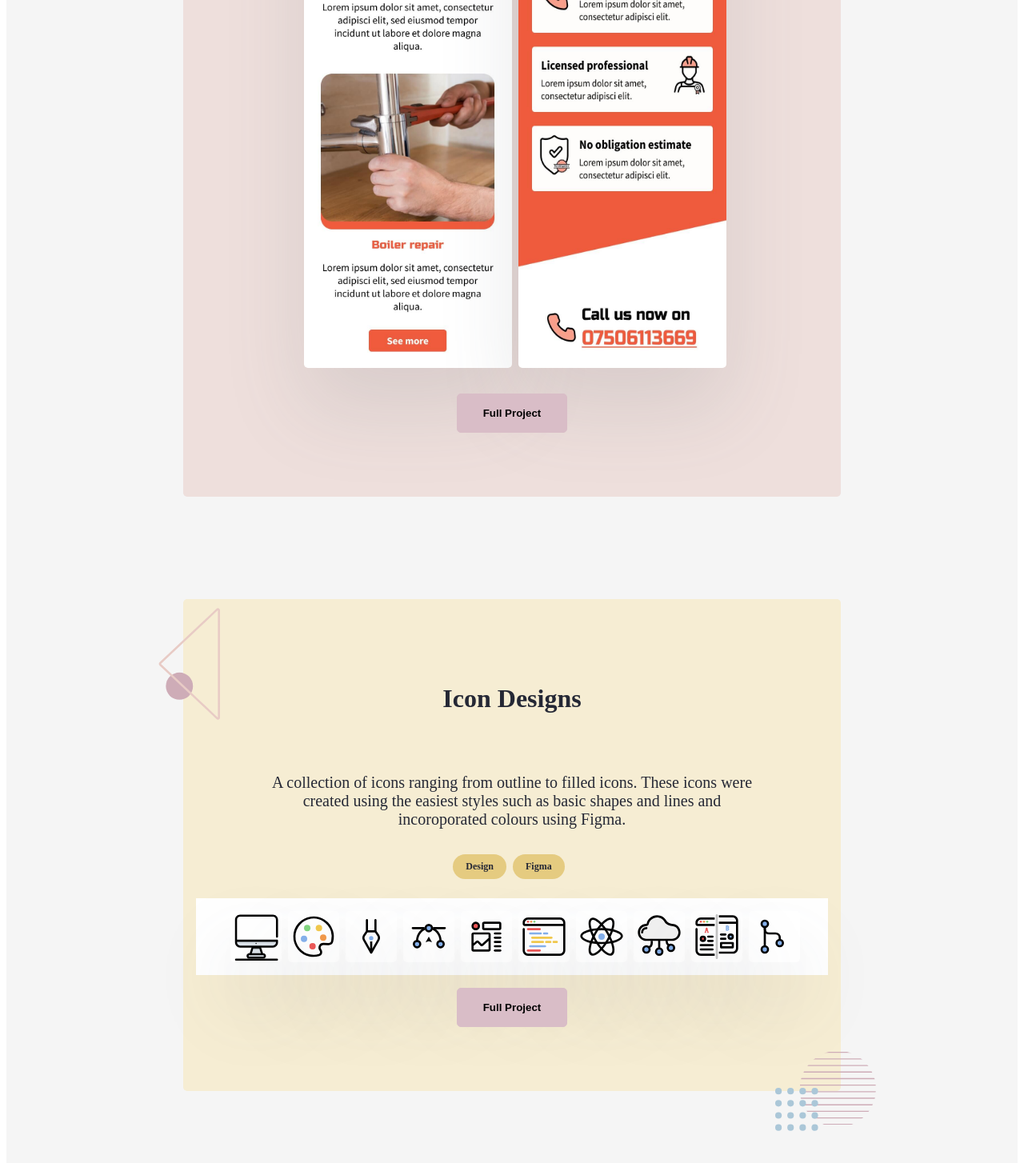
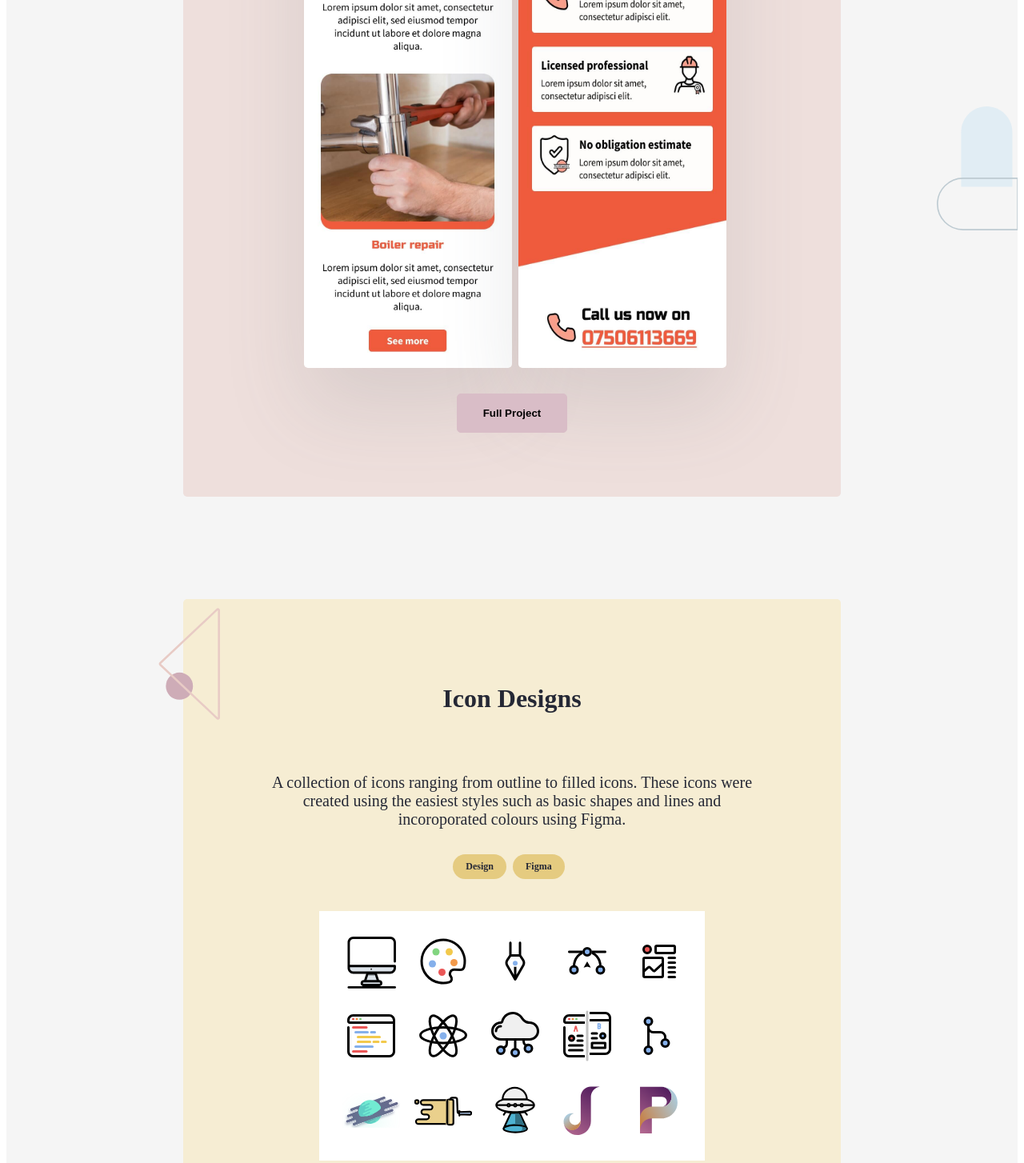
Before and after one commit to pomarj01/jills-portfolio, a Gatsby site: page /projects in a window 1280 px wide. Shown: the part 3560-5014 px from the top of the page at 80% size. Built offline with nearby package versions, Linux system fonts and the light colour scheme; Gatsby itself is replaced by a stand-in of ours.

Commit message:
Use the remaining images needed in the project section from the Images library

```diff
--- a/src/pages/projects/index.js
+++ b/src/pages/projects/index.js
@@ -78,6 +78,12 @@ const SquareDotsStyles = styled(Shapes)`
   width: 5%;
 `;
 
+const FilledOblongsStyles = styled(Shapes)`
+  right: 0;
+  bottom: 20%;
+  width: 8%;
+`;
+
 const TriangleCircleStyles = styled(Shapes)`
   left: 15%;
   top: 0%;
@@ -140,10 +146,7 @@ const Projects = ({ location }) => {
                 "Node.js",
               ]}
               tagsColor="#ADCCC9"
-              media={[
-                images("fb_landing"),
-                images("fb_register"),
-              ]}
+              media={[images("fb_landing"), images("fb_register")]}
               mediaSize="20rem"
               ctaContent="Full Project"
             />
@@ -159,15 +162,13 @@ const Projects = ({ location }) => {
               description="A simple and straight forward website for a plumbing and repair services company which only provides information, fetaures and contact details of the company. Only created designs for mobile view using Figma."
               tags={["Design", "Figma"]}
               tagsColor="#DDC1BB"
-              media={[
-                images("heattech"),
-                images("heattech_2"),
-              ]}
+              media={[images("heattech"), images("heattech_2")]}
               mediaSize="260px"
               ctaContent="Full Project"
             />
           </CardWrapper>
           <SquareDotsStyles src={shapes("square_dots")} />
+          <FilledOblongsStyles src={shapes("filled_oblongs")} />
         </Project>
 
         <Project>
@@ -190,11 +191,25 @@ const Projects = ({ location }) => {
                 icons("cloud"),
                 icons("ab_testing"),
                 icons("github"),
+                icons("planet"),
+                icons("paint_roller"),
+                icons("spaceship"),
+                icons("letterJ"),
+                icons("letterP"),
               ]}
               mediaSize="64px"
-              mediaStyles={{
+              mediaWrapperStyles={{
                 flexWrap: "wrap",
+                margin: "1rem 0",
+                maxWidth: "450px",
+                height: "280px",
+                justifyContent: "space-around",
+                alignContent: "space-around",
+              }}
+              imageStyles={{
                 boxShadow: "none",
+                display: "flex",
+                width: "16%",
               }}
               mediaBackground="#fff"
               ctaContent="Full Project"
--- a/src/pages/projects/media.js
+++ b/src/pages/projects/media.js
@@ -10,6 +10,7 @@ const renderShapes = [
   { name: "big_waves" },
   { name: "double_waves" },
   { name: "square_dots" },
+  { name: "filled_oblongs" },
   { name: "triangle_circle" },
   { name: "circledLines_dots" },
 ];
@@ -33,6 +34,11 @@ const renderIcons = [
   { name: "github" },
   { name: "js" },
   { name: "vscode" },
+  { name: "planet" },
+  { name: "paint_roller" },
+  { name: "spaceship" },
+  { name: "letterJ" },
+  { name: "letterP" },
 ];
 
 export const shapes = (shape) => {
@@ -46,6 +52,7 @@ export const shapes = (shape) => {
   setOfShapes.set(list[4].name, list[4].url);
   setOfShapes.set(list[5].name, list[5].url);
   setOfShapes.set(list[6].name, list[6].url);
+  setOfShapes.set(list[7].name, list[7].url);
 
   return setOfShapes.get(shape);
 };
@@ -77,6 +84,11 @@ export const icons = (icon) => {
   setOfIcons.set(list[7].name, list[7].url);
   setOfIcons.set(list[8].name, list[8].url);
   setOfIcons.set(list[9].name, list[9].url);
+  setOfIcons.set(list[10].name, list[10].url);
+  setOfIcons.set(list[11].name, list[11].url);
+  setOfIcons.set(list[12].name, list[12].url);
+  setOfIcons.set(list[13].name, list[13].url);
+  setOfIcons.set(list[14].name, list[14].url);
 
   return setOfIcons.get(icon);
 };
```
